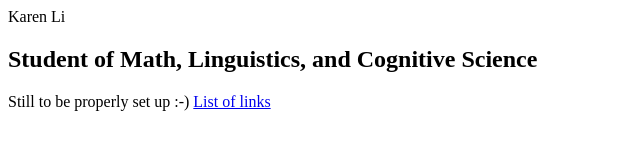
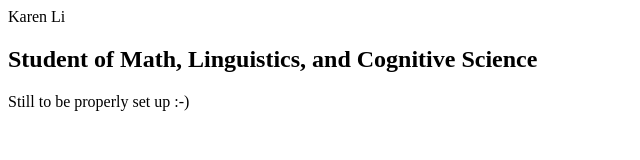
Before and after one commit to KarenWLi/KarenWLi.github.io, a plain HTML site: page index.html in a window 1280 px wide. Shown: the whole page, without its empty margins (0-640 px from the left). Drawn offline with Linux system fonts and the light colour scheme.

Commit message:
just a test

```diff
--- a/index.html
+++ b/index.html
@@ -15,6 +15,6 @@
     </head>
     <body>
         Still to be properly set up :-)
-        <a href="./link-list.html"> List of links</a>
+        <!-- <a href="./link-list.html"> List of links</a> -->
     </body>
 </html>
```
